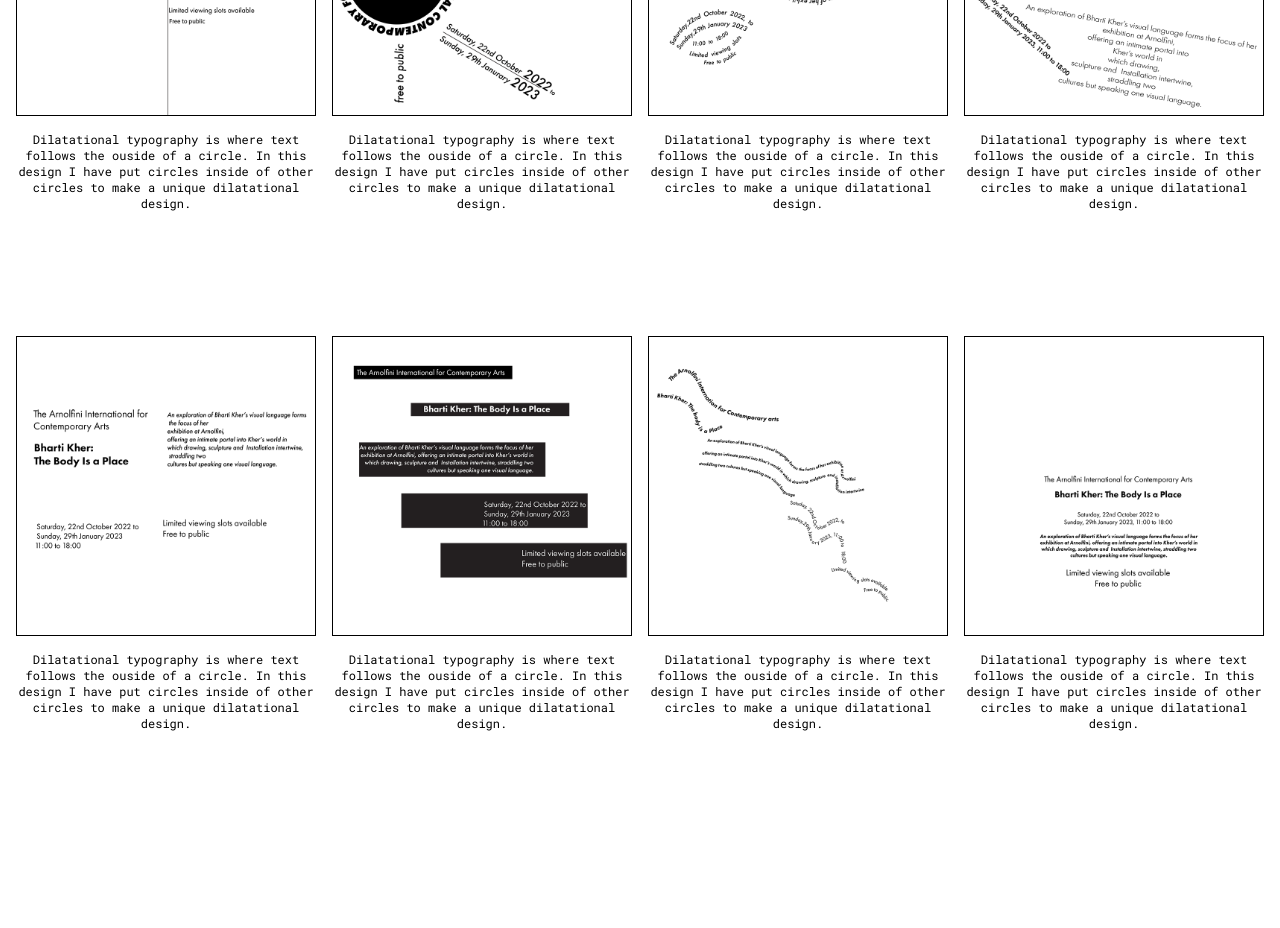
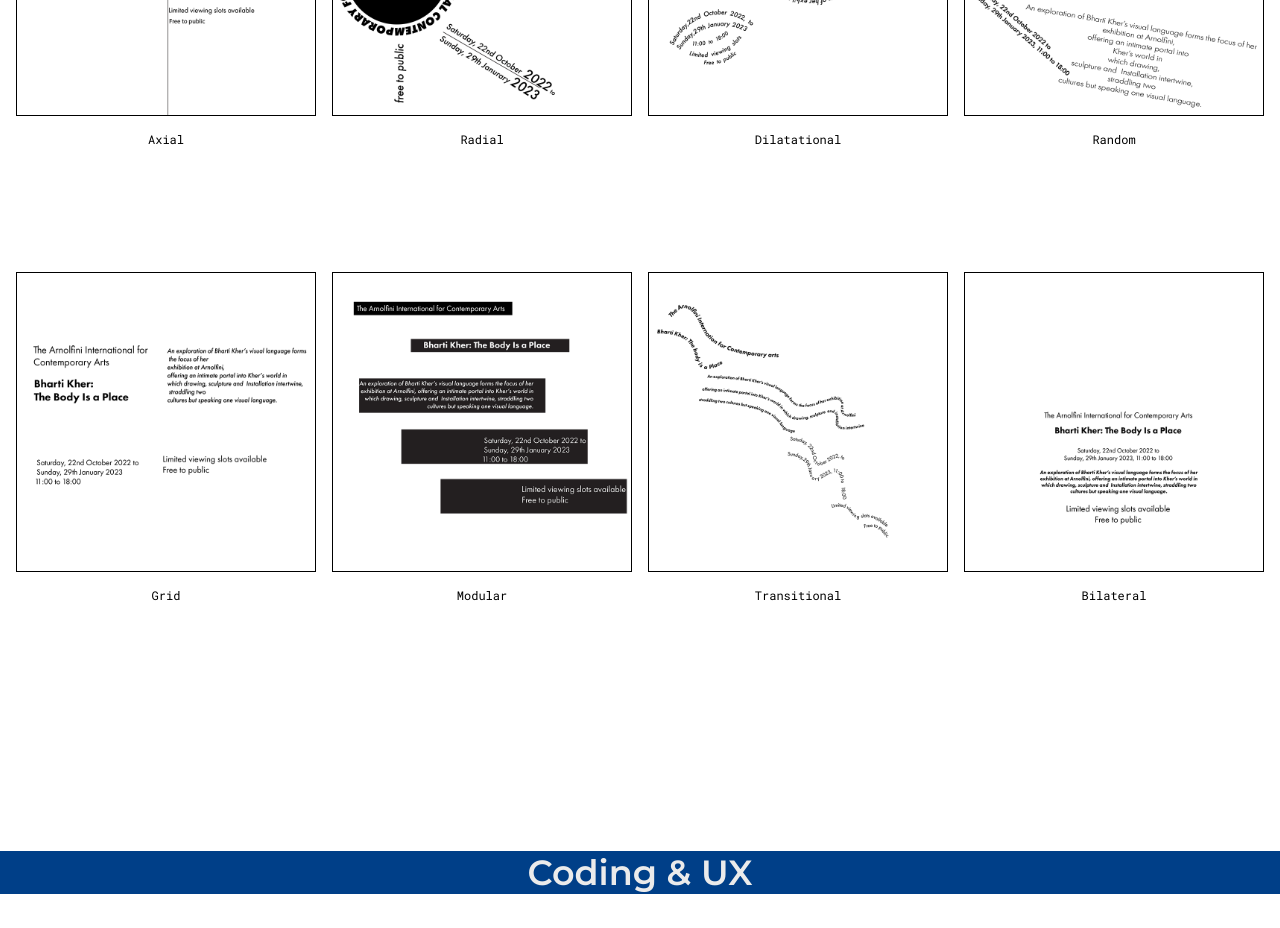
Before and after one commit to terencepatrck/Final-Website-project, a plain HTML site: page index.html in a window 1280 px wide. Shown: the part 3160-4088 px from the top of the page. Drawn offline with Linux system fonts and the light colour scheme.

Commit message:
Update index.html

```diff
--- a/index.html
+++ b/index.html
@@ -104,9 +104,7 @@
                 <div class="type-img">
                     <img src="img/linear.png" alt="axial" style="width: 300px; height: 300px;">
                     <p class="type-text">
-                        Dilatational typography is where text follows the ouside of a circle. In this design I have
-                        put
-                        circles inside of other circles to make a unique dilatational design.
+                        Axial
                     </p>
                 </div>
             </div>
@@ -114,9 +112,7 @@
                 <div class="type-img">
                     <img src="img/radial.png" alt="radial" style="width: 300px; height: 300px;">
                     <p class="type-text">
-                        Dilatational typography is where text follows the ouside of a circle. In this design I have
-                        put
-                        circles inside of other circles to make a unique dilatational design.
+                        Radial
                     </p>
                 </div>
             </div>
@@ -124,9 +120,7 @@
                 <div class="type-img">
                     <img src="img/dilatational.png" alt="dilatational" style="width: 300px; height: 300px;">
                     <p class="type-text">
-                        Dilatational typography is where text follows the ouside of a circle. In this design I have
-                        put
-                        circles inside of other circles to make a unique dilatational design.
+                        Dilatational
                     </p>
                 </div>
             </div>
@@ -134,9 +128,7 @@
                 <div class="type-img">
                     <img src="img/random.png" alt="random" style="width: 300px; height: 300px;">
                     <p class="type-text">
-                        Dilatational typography is where text follows the ouside of a circle. In this design I have
-                        put
-                        circles inside of other circles to make a unique dilatational design.
+                        Random
                     </p>
                 </div>
             </div>
@@ -144,9 +136,7 @@
                 <div class="type-img">
                     <img src="img/grid.png" alt="grid" style="width: 300px; height: 300px;">
                     <p class="type-text">
-                        Dilatational typography is where text follows the ouside of a circle. In this design I have
-                        put
-                        circles inside of other circles to make a unique dilatational design.
+                        Grid
                     </p>
                 </div>
             </div>
@@ -154,9 +144,7 @@
                 <div class="type-img">
                     <img src="img/modular.png" alt="modular" style="width: 300px; height: 300px;">
                     <p class="type-text">
-                        Dilatational typography is where text follows the ouside of a circle. In this design I have
-                        put
-                        circles inside of other circles to make a unique dilatational design.
+                        Modular
                     </p>
                 </div>
             </div>
@@ -164,9 +152,7 @@
                 <div class="type-img">
                     <img src="img/transitional.png" alt="transitional" style="width: 300px; height: 300px;">
                     <p class="type-text">
-                        Dilatational typography is where text follows the ouside of a circle. In this design I have
-                        put
-                        circles inside of other circles to make a unique dilatational design.
+                        Transitional
                     </p>
                 </div>
             </div>
@@ -174,9 +160,7 @@
                 <div class="type-img">
                     <img src="img/bilataeral.png" alt="bilateral" style="width: 300px; height: 300px;">
                     <p class="type-text">
-                        Dilatational typography is where text follows the ouside of a circle. In this design I have
-                        put
-                        circles inside of other circles to make a unique dilatational design.
+                        Bilateral
                     </p>
                 </div>
             </div>
```
